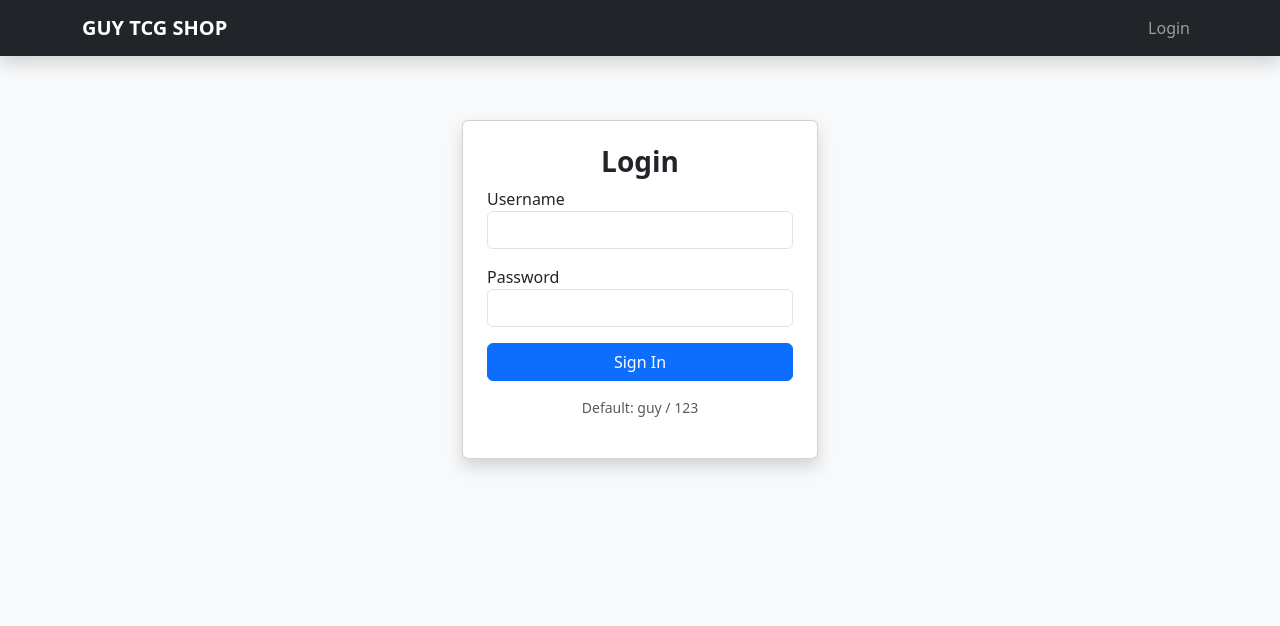
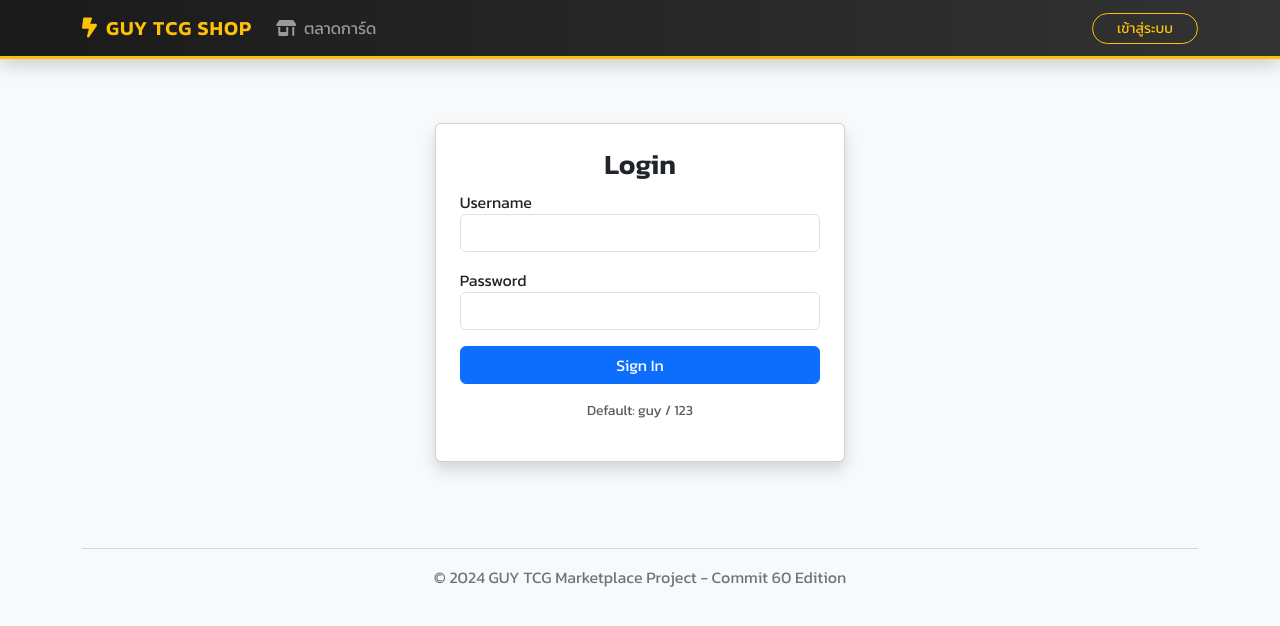
Before and after one commit to MinaZ0/My-web, a Flask app: a page that uses templates/base.html in a window 1280 px wide. Shown: the top 626 px of the page. Run offline with Flask 3, Linux system fonts and the light colour scheme.

Commit message:
add history and inventory in base

```diff
--- a/templates/base.html
+++ b/templates/base.html
@@ -1,22 +1,102 @@
 <!DOCTYPE html>
-<html lang="en">
+<html lang="th">
 <head>
     <meta charset="UTF-8">
-    <title>Guy TCG Shop</title>
+    <meta name="viewport" content="width=device-width, initial-scale=1.0">
+    <title>GUY TCG SHOP | ตลาดการ์ดออนไลน์</title>
     <link href="https://cdn.jsdelivr.net/npm/bootstrap@5.3.0/dist/css/bootstrap.min.css" rel="stylesheet">
+    <link href="https://fonts.googleapis.com/css2?family=Kanit:wght@300;400;600&display=swap" rel="stylesheet">
+    <link rel="stylesheet" href="https://cdnjs.cloudflare.com/ajax/libs/font-awesome/6.4.0/css/all.min.css">
+
+    <style>
+        body {
+            font-family: 'Kanit', sans-serif;
+            background-color: #f8f9fa;
+        }
+        .navbar {
+            background: linear-gradient(90deg, #1a1a1a 0%, #333333 100%);
+            border-bottom: 3px solid #ffc107;
+        }
+        .navbar-brand {
+            font-weight: 700;
+            color: #ffc107 !important;
+            letter-spacing: 1px;
+        }
+        .nav-link {
+            font-weight: 400;
+            transition: 0.3s;
+        }
+        .nav-link:hover {
+            color: #ffc107 !important;
+        }
+        .balance-badge {
+            background-color: rgba(255, 193, 7, 0.2);
+            border: 1px solid #ffc107;
+            color: #ffc107;
+            border-radius: 20px;
+            padding: 5px 15px;
+            font-weight: 600;
+        }
+        .footer {
+            margin-top: 50px;
+            padding: 20px;
+            text-align: center;
+            color: #6c757d;
+        }
+    </style>
 </head>
-<body class="bg-light">
-    <nav class="navbar navbar-expand-lg navbar-dark bg-dark shadow">
+<body>
+
+    <nav class="navbar navbar-expand-lg navbar-dark sticky-top shadow">
         <div class="container">
-            <a class="navbar-brand fw-bold" href="/">GUY TCG SHOP</a>
-            <div class="navbar-nav ms-auto">
-                {% if current_user.is_authenticated %}
-                    <span class="nav-link text-warning">💰 {{ current_user.balance }} THB</span>
-                    <a class="nav-link" href="/wishlist">❤️ Wishlist</a>
-                    <a class="nav-link" href="/logout">Logout ({{ current_user.username }})</a>
-                {% else %}
-                    <a class="nav-link" href="/login">Login</a>
-                {% endif %}
+            <a class="navbar-brand" href="/">
+                <i class="fa-solid fa-bolt-lightning me-2"></i>GUY TCG SHOP
+            </a>
+            <button class="navbar-toggler" type="button" data-bs-toggle="collapse" data-bs-collapse="#navbarNav">
+                <span class="navbar-toggler-icon"></span>
+            </button>
+
+            <div class="collapse navbar-collapse" id="navbarNav">
+                <ul class="navbar-nav me-auto">
+                    <li class="nav-item">
+                        <a class="nav-link" href="/"><i class="fa-solid fa-shop me-1"></i> ตลาดการ์ด</a>
+                    </li>
+                    {% if current_user.is_authenticated %}
+                    <li class="nav-item">
+                        <a class="nav-link" href="/inventory"><i class="fa-solid fa-box-archive me-1"></i> คลังของฉัน</a>
+                    </li>
+                    <li class="nav-item">
+                        <a class="nav-link" href="/history"><i class="fa-solid fa-clock-rotate-left me-1"></i> ประวัติการซื้อ</a>
+                    </li>
+                    <li class="nav-item">
+                        <a class="nav-link" href="/wishlist"><i class="fa-solid fa-heart me-1"></i> รายการโปรด</a>
+                    </li>
+                    {% endif %}
+                </ul>
+
+                <div class="navbar-nav align-items-center">
+                    {% if current_user.is_authenticated %}
+                        <div class="nav-item me-3">
+                            <span class="balance-badge">
+                                <i class="fa-solid fa-wallet me-1"></i> {{ "{:,}".format(current_user.balance) }} THB
+                            </span>
+                        </div>
+                        <li class="nav-item dropdown">
+                            <a class="nav-link dropdown-toggle text-white" href="#" role="button" data-bs-toggle="dropdown">
+                                <i class="fa-solid fa-user-circle me-1"></i> {{ current_user.username }}
+                            </a>
+                            <ul class="dropdown-menu dropdown-menu-end shadow">
+                                <li><a class="dropdown-item" href="/profile"><i class="fa-solid fa-id-card me-2"></i>โปรไฟล์</a></li>
+                                <li><hr class="dropdown-divider"></li>
+                                <li><a class="dropdown-item text-danger" href="/logout"><i class="fa-solid fa-right-from-bracket me-2"></i>ออกจากระบบ</a></li>
+                            </ul>
+                        </li>
+                    {% else %}
+                        <li class="nav-item">
+                            <a class="btn btn-outline-warning btn-sm px-4 rounded-pill" href="/login">เข้าสู่ระบบ</a>
+                        </li>
+                    {% endif %}
+                </div>
             </div>
         </div>
     </nav>
@@ -25,11 +105,29 @@
         {% with messages = get_flashed_messages(with_categories=true) %}
             {% if messages %}
                 {% for category, message in messages %}
-                    <div class="alert alert-{{ category }}">{{ message }}</div>
+                    <div class="alert alert-{{ category }} alert-dismissible fade show shadow-sm" role="alert">
+                        {% if category == 'success' %} <i class="fa-solid fa-circle-check me-2"></i>
+                        {% elif category == 'danger' %} <i class="fa-solid fa-circle-exclamation me-2"></i>
+                        {% endif %}
+                        {{ message }}
+                        <button type="button" class="btn-close" data-bs-dismiss="alert"></button>
+                    </div>
                 {% endfor %}
             {% endif %}
         {% endwith %}
+    </div>
+
+    <main>
         {% block content %}{% endblock %}
-    </div>
+    </main>
+
+    <footer class="footer">
+        <div class="container">
+            <hr>
+            <p>&copy; 2024 GUY TCG Marketplace Project - Commit 60 Edition</p>
+        </div>
+    </footer>
+
+    <script src="https://cdn.jsdelivr.net/npm/bootstrap@5.3.0/dist/js/bootstrap.bundle.min.js"></script>
 </body>
 </html>
```
Also changed, not shown: templates/history.html (+38 -0 lines).
